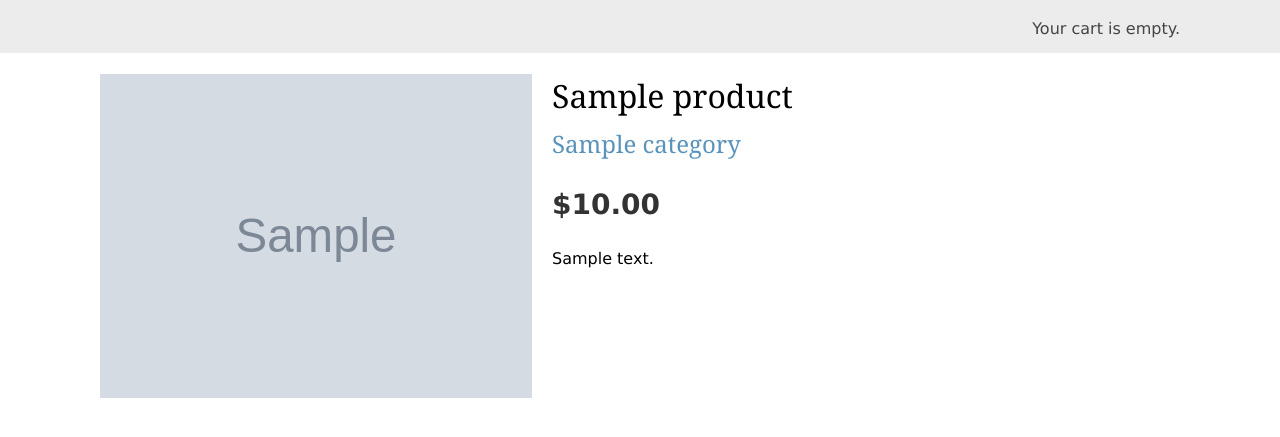
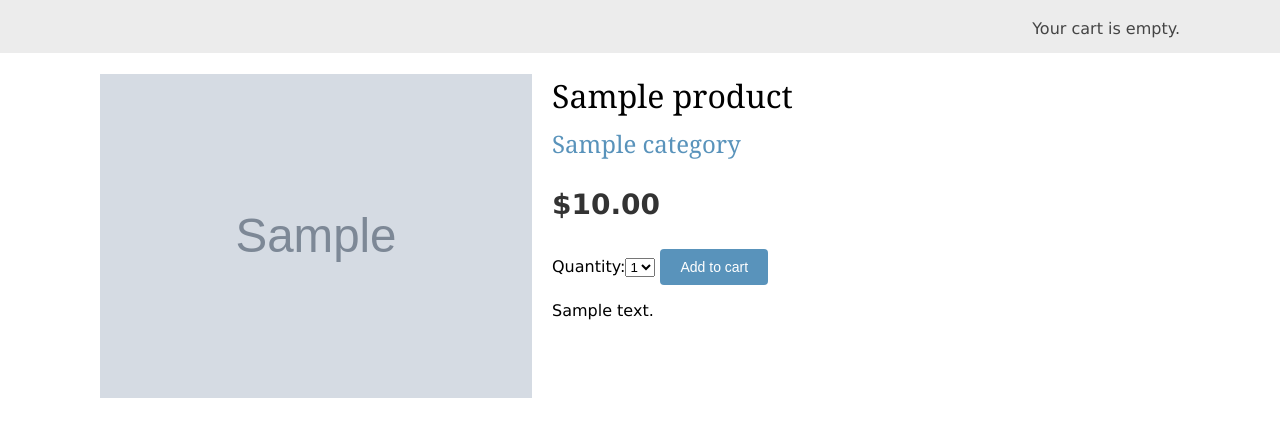
Before and after one commit to codingEzio/code_py_bookreview_django2_by_example, a Django app: a page that uses djbShopNew/myshop/templates/shop/product/detail.html in a window 1280 px wide. Shown: the part 50-487 px from the top of the page. Run offline with Django 3.2, Linux system fonts and the light colour scheme; tables that the repository leaves empty hold one stand-in row (values such as "Sample post"); grey boxes marked "Sample" are stand-in pictures; some libraries are stand-ins or nearby versions.

Commit message:
Build a form for cart for changing quantites

```diff
--- /dev/null
+++ b/djbShopNew/myshop/cart/forms.py
@@ -0,0 +1,22 @@
+from django import forms
+
+PRODUCT_QUANTITY_CHOICES = [(i, str(i)) for i in range(1, 10)]
+
+
+class CartAddProductForm(forms.Form):
+    """
+    Form is HTML, but the state & data was managed by Python/Django.
+
+    Here are some rough procedures (init: initializing forms)
+    1> display(view)  init, return into templates through `context` (render)
+    2> display(tmpl)  init with a csrf_token, which view should process this
+    3> process(view)  init, clean, redirect (doesn't have to be saved to DB!)
+    4> display(tmpl)  redirected page (surely related to processing result)
+    """
+
+    quantity = forms.TypedChoiceField(
+        choices=PRODUCT_QUANTITY_CHOICES, coerce=int
+    )
+    update = forms.BooleanField(
+        required=False, initial=False, widget=forms.HiddenInput
+    )
--- a/djbShopNew/myshop/shop/views.py
+++ b/djbShopNew/myshop/shop/views.py
@@ -1,5 +1,7 @@
 from django.shortcuts import render, get_object_or_404
+
 from .models import Category, Product
+from cart.forms import CartAddProductForm
 
 
 def product_list(request, category_slug=None):
@@ -23,8 +25,10 @@ def product_list(request, category_slug=None):
 
 def product_detail(request, id, slug):
     product = get_object_or_404(Product, id=id, slug=slug, available=True)
+    cart_product_form = CartAddProductForm()
+
     return render(
         request=request,
         template_name="shop/product/detail.html",
-        context={"product": product},
+        context={"product": product, "cart_product_form": cart_product_form},
     )
--- a/djbShopNew/myshop/templates/shop/product/detail.html
+++ b/djbShopNew/myshop/templates/shop/product/detail.html
@@ -18,6 +18,12 @@
     </h2>
 
     <p class="price">${{ product.price }}</p>
+
+    <form action="{% url 'cart:cart_add' product.id %}" method="post">
+        {{ cart_product_form }} {% csrf_token %}
+        <input type="submit" value="Add to cart">
+    </form>
+
     {{ product.description|linebreaks }}
 </div>
 {% endblock content %}
```
